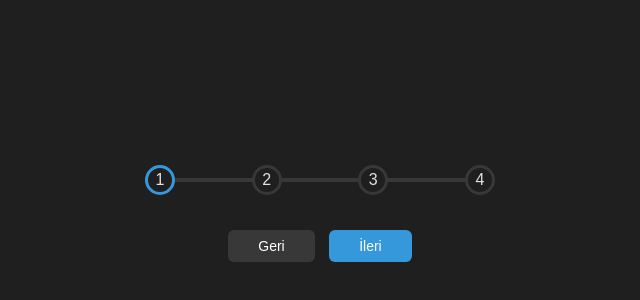
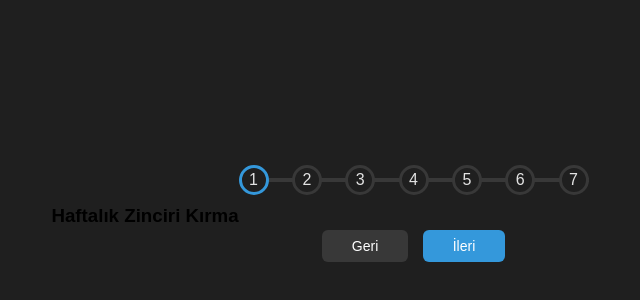
Before and after one commit to muratcandan/zincirikirma, a plain HTML site: page index.html in a window 1280 px wide. Shown: the part 184-484 px from the top of the page, without its empty margins (320-960 px from the left). Drawn offline with Linux system fonts and the light colour scheme; a web font is replaced by a local one.

Commit message:
Update index.html

```diff
--- a/index.html
+++ b/index.html
@@ -7,13 +7,17 @@
     <title>Zinciri Kırma</title>
   </head>
   <body>
+    <h3>Haftalık Zinciri Kırma</h3>
     <div class="container">
       <div class="progress-container">
         <div class="progress" id="progress"></div>
-        <div class="circle active">1</div>
+        <div class="circle  active">1</div>
         <div class="circle">2</div>
         <div class="circle">3</div>
         <div class="circle">4</div>
+        <div class="circle">5</div>
+        <div class="circle">6</div>
+        <div class="circle">7</div>
       </div>
 
       <button class="btn" id="prev" disabled>Geri</button>
```
